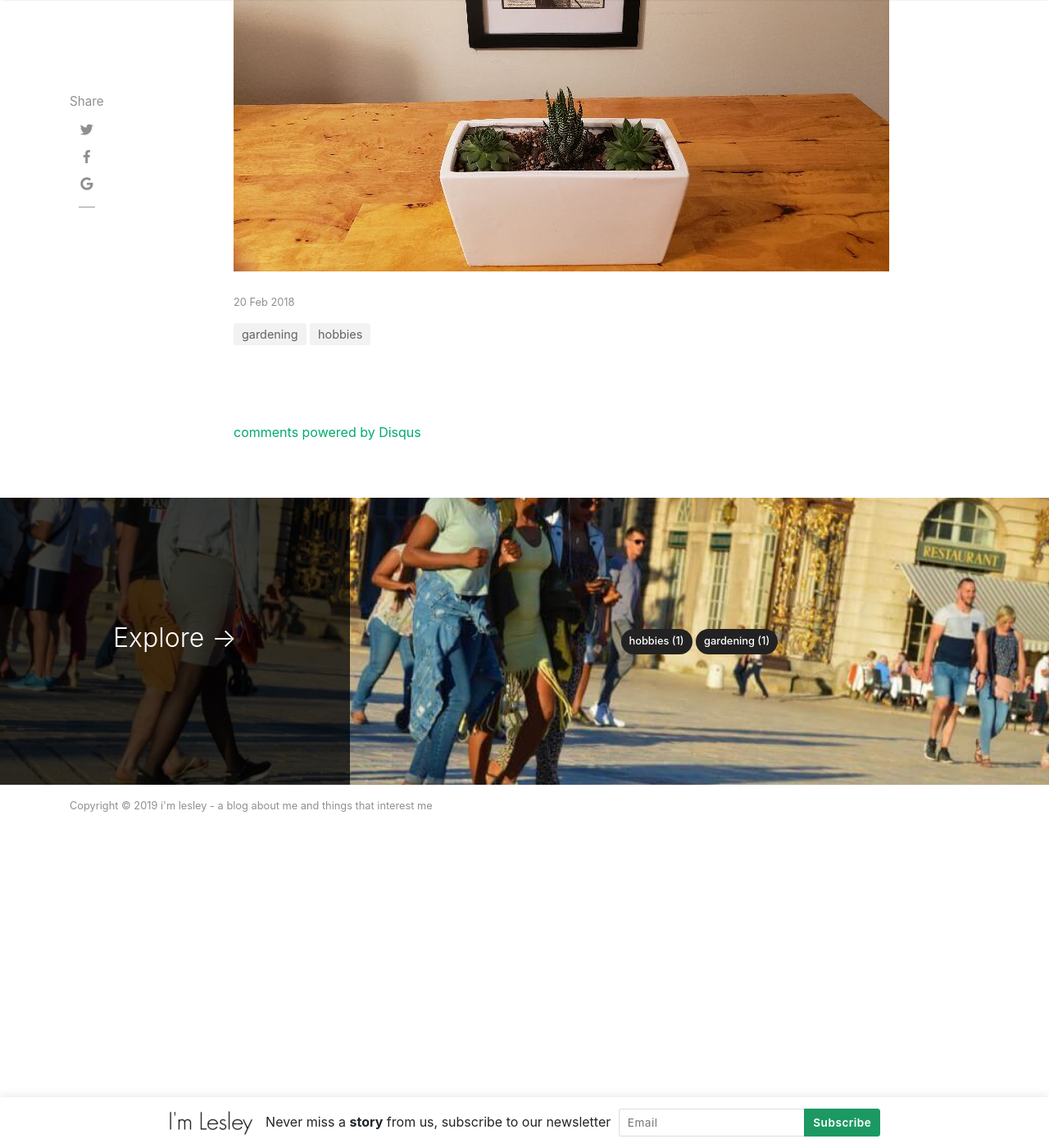
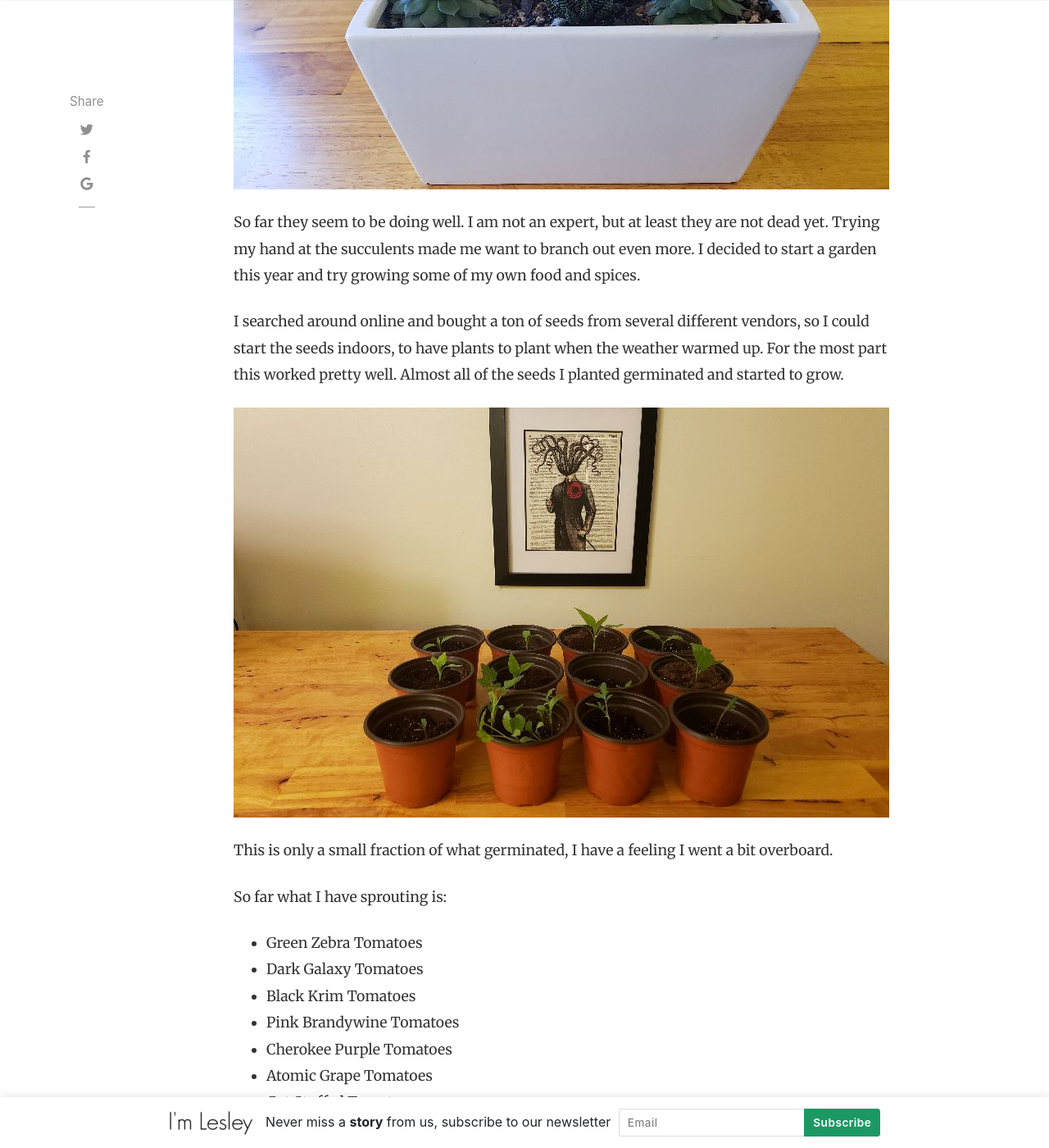
Before and after one commit to Dh42/imlesley, a Jekyll site: the page built from _posts/2018-2-20-growing-things.md, in a window 1280 px wide and 1400 px high, scrolled down 1225 px. Shown: the whole window at 82% size. Built offline with Jekyll 4.4.1, drawn with Linux system fonts in a browser that asks for light colours; nearby versions of some CDN libraries; comment, search, counter and statistics services are not loaded; some of the changed text lies outside the part shown.

Commit message:
Made changes

```diff
--- a/_layouts/post.html
+++ b/_layouts/post.html
@@ -65,7 +65,7 @@
                     {% assign sortedCategories = page.categories | sort %}
                     {% for category in sortedCategories %}
                     <li>
-                     <a class="smoothscroll" href="{{site.baseurl}}/categories.html#{{ category | downcase }}">{{ category }}</a>
+                     <a class="smoothscroll" href="{{site.baseurl}}/categories/l#{{ category | downcase }}">{{ category }}</a>
                     </li>
                     {% endfor %}
 				</ul>
--- a/_posts/2018-2-20-growing-things.md
+++ b/_posts/2018-2-20-growing-things.md
@@ -13,3 +13,41 @@
 The newest hobby is trying my hand at growing things. I bought some succulents at first, which I have managed to keep alive for several months.
 
 ![Long succulent pot]({{ site.baseurl }}/assets/images/post-2-20/long-pot.jpg)
+
+So far they seem to be doing well. I am not an expert, but at least they are not dead yet. Trying my hand at the succulents made me want to branch out even more. I decided to start a garden this year and try growing some of my own food and spices.
+
+I searched around online and bought a ton of seeds from several different vendors, so I could start the seeds indoors, to have plants to plant when the weather warmed up. For the most part this worked pretty well. Almost all of the seeds I planted germinated and started to grow.
+
+![Long succulent pot]({{ site.baseurl }}/assets/images/post-2-20/plants.jpg)
+
+This is only a small fraction of what germinated, I have a feeling I went a bit overboard.
+
+So far what I have sprouting is:
+
+* Green Zebra Tomatoes
+* Dark Galaxy Tomatoes
+* Black Krim Tomatoes
+* Pink Brandywine Tomatoes
+* Cherokee Purple Tomatoes
+* Atomic Grape Tomatoes
+* Get Stuffed Tomatoes
+
+And for peppers
+
+* Aji Charapita
+* Brazilian Starfish
+* Carolina Reapers
+* Apocalypse Scorpions
+* Paprika
+* Manganji
+
+And spices
+
+* Cilantro
+* Lemon Cilantro
+* Oregano
+* Large Leaf Basil
+* Lime Basil
+
+
+I know, its a bit overboard, but I cannot wait to see how things make it in the garden, that I have still yet to build. I guess the beds for the garden will be another post.
```
Also changed, not shown: assets/images/post-2-20/long-pot.jpg, 4 other files.
